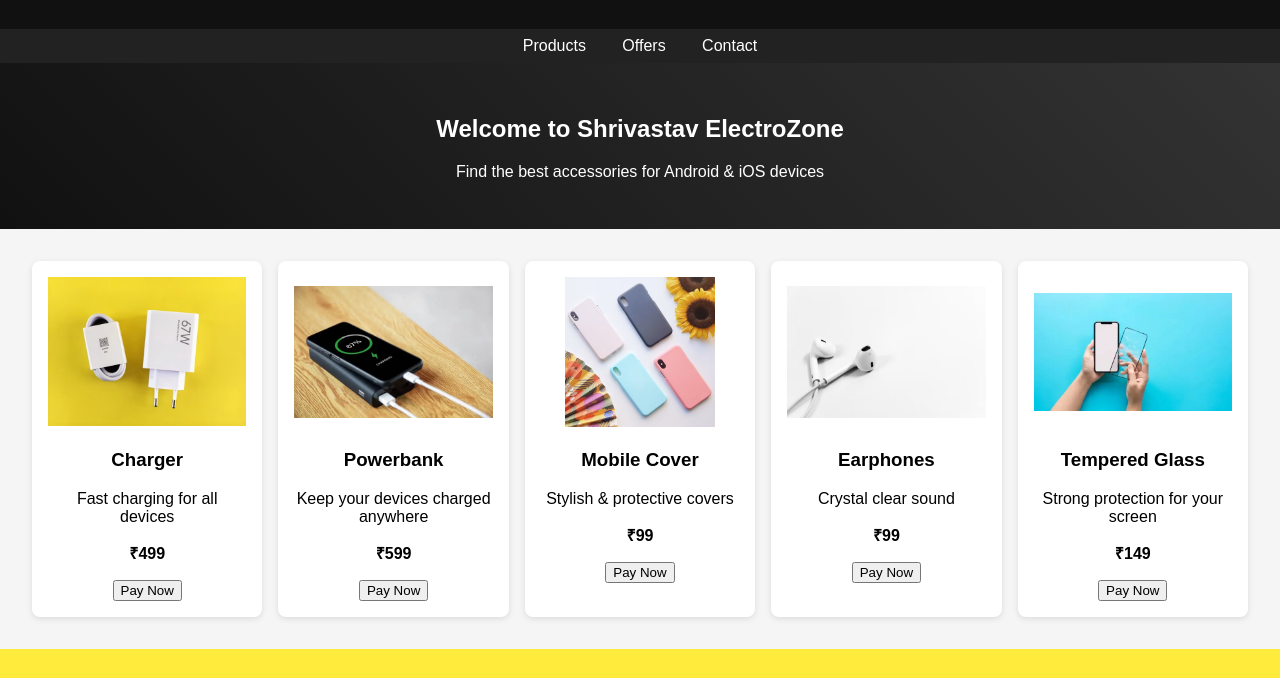
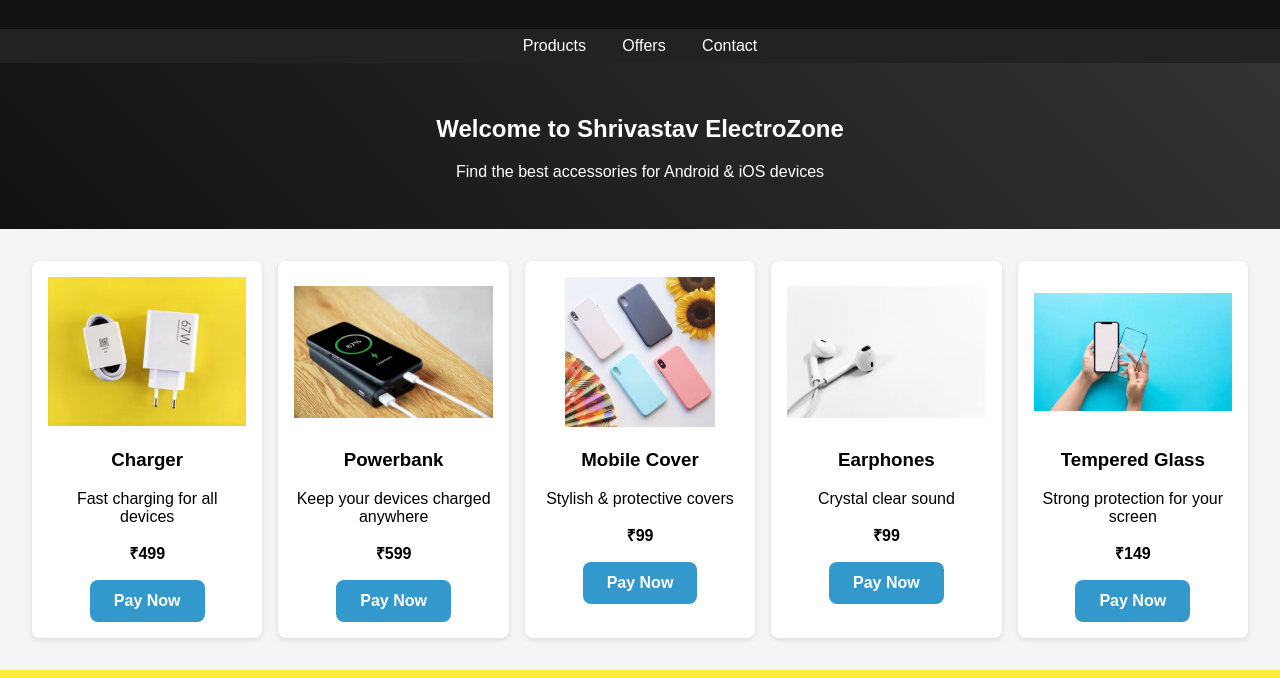
Before and after one commit to PiyushShrivastav/electrozone-site, a plain HTML site: page index.html in a window 1280 px wide. Shown: the part 117-795 px from the top of the page. Drawn offline with Linux system fonts and the light colour scheme; a script that the page names is missing.

Commit message:
updated button style

```diff
--- a/index.html
+++ b/index.html
@@ -16,6 +16,7 @@
     .product img { max-width: 100%; height: 150px; object-fit: contain; }
     .offer { background: #ffeb3b; padding: 1rem; text-align: center; font-weight: bold; }
     footer { background: #111; color: #fff; padding: 1rem; text-align: center; font-size: 0.9rem; }
+    button { background-color:#3399cc; color:white; padding:12px 24px; border:none; border-radius:8px; font-size:16px; font-weight:bold; cursor:pointer; transition:0.3s; }
   </style>
   <script src="https://checkout.razorpay.com/v1/checkout.js"></script>
 </head>
```
